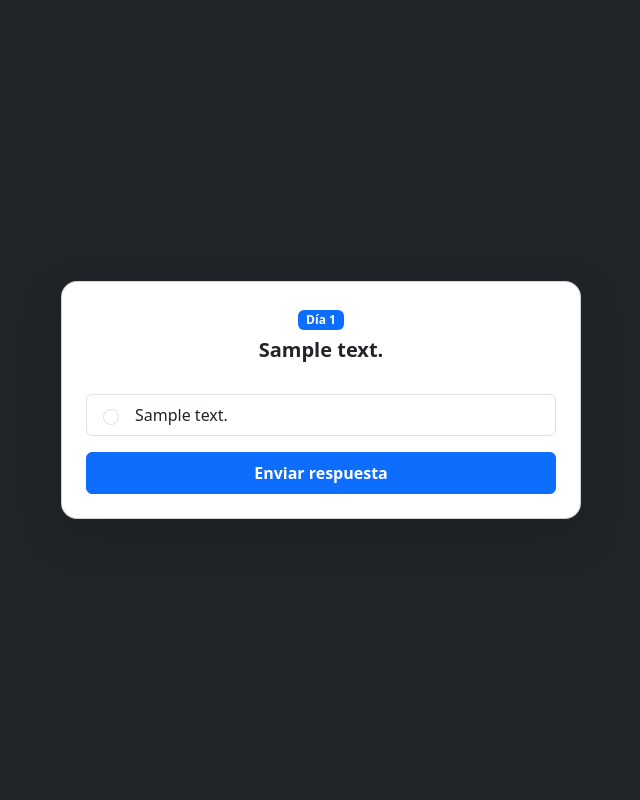
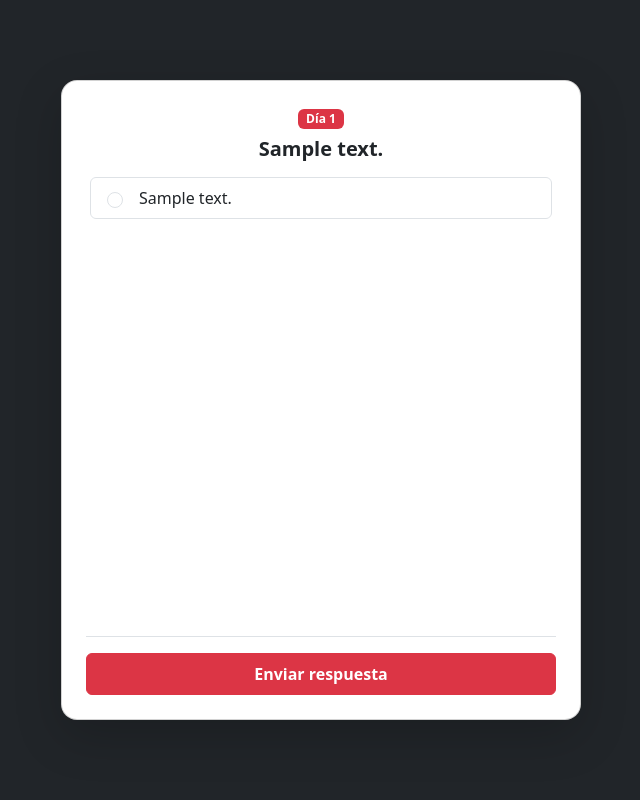
Before and after one commit to dsineirobarreiro/davidad, a Django app: template advent_project/calendar_app/templates/answer.html in a window 1280 px wide. Shown: the whole page, without its empty margins (319-959 px from the left). Run offline with Django 5.2, Linux system fonts and the light colour scheme; the template is opened without the code that fills it: values that come from a table or form of the project are taken from there, others are empty; tables that the repository leaves empty hold one stand-in row (values such as "Sample post"); some libraries are stand-ins or nearby versions.

Commit message:
feat: fix scroll

```diff
--- a/advent_project/calendar_app/templates/answer.html
+++ b/advent_project/calendar_app/templates/answer.html
@@ -3,13 +3,16 @@
 
 {% block head %}
     <link rel="stylesheet" type="text/css" href="{% static 'calendar_app/css/stylesheet.css' %}">
-    <script src="https://cdn.jsdelivr.net/npm/sortablejs@1.15.0/Sortable.min.js"></script>
 
         <style>
             .question-card {
                 width: 100%;
                 max-width: 520px;
+                height: 80vh;
+                display: flex;
+                flex-direction: column;
                 border-radius: 16px;
+                overflow: hidden; /* 👈 IMPORTANTE */
             }
 
             .option-hover:hover {
@@ -28,14 +31,16 @@
 {% endblock %}
 
 {% block content %}
-<div class="d-flex align-items-center justify-content-center h-100 p-5">
+<div class="d-flex align-items-center justify-content-center min-vh-100 px-3">
 
     <div class="question-card card shadow-lg p-4">
-    <!-- Header -->
-    <div class="text-center mb-4">
-        <span class="badge bg-primary mb-2">Día {{ question.day }}</span>
-        <h4 class="fw-bold fs-5">{{ question.text }}</h4>
-    </div>
+
+    <!-- FORM -->
+    <form method="post"
+        id="{% if question.question_type == 'ORDER' %}orderForm{% endif %}"
+        class="d-flex flex-column h-100">
+
+        {% csrf_token %}
 
         {% if error %}
             <div class="alert alert-danger">
@@ -43,13 +48,15 @@
             </div>
         {% endif %}
 
-    <!-- FORM -->
-    <form method="post" id="{% if question.question_type == 'ORDER' %}orderForm{% endif %}">
-        {% csrf_token %}
+        <!-- SCROLL AREA -->
+        <div class="flex-grow-1 overflow-auto px-1 min-h-0">
 
-        <!-- ===================== -->
-        <!-- MULTI -->
-        <!-- ===================== -->
+            <!-- HEADER (FIJO) -->
+            <div class="text-center mb-3">
+                <span class="badge bg-danger mb-2">Día {{ question.day }}</span>
+                <h4 class="fw-bold fs-5">{{ question.text }}</h4>
+            </div>
+
             {% if question.question_type == "MULTI" %}
 
                 <div class="list-group mb-3">
@@ -72,9 +79,6 @@
 
             {% endif %}
 
-        <!-- ===================== -->
-        <!-- ORDER -->
-        <!-- ===================== -->
             {% if question.question_type == "ORDER" %}
 
                 <ul id="sortable-list" class="list-group mb-3">
@@ -94,17 +98,23 @@
 
             {% endif %}
 
-        <!-- BUTTON -->
-        <button class="btn btn-primary w-100 py-2 fw-bold">
+        </div>
+
+        <!-- BOTÓN FIJO ABAJO -->
+        <div class="pt-3 border-top">
+            <button class="btn btn-danger w-100 py-2 fw-bold">
                 Enviar respuesta
             </button>
+        </div>
 
     </form>
 
     </div>
 
+    {% if question.question_type == "ORDER" %}
+    <script src="https://cdn.jsdelivr.net/npm/sortablejs@1.15.0/Sortable.min.js"></script>
     <script src="{% static 'calendar_app/js/order.js' %}"></script>
-    <script src="https://cdn.jsdelivr.net/npm/sortablejs@1.15.0/Sortable.min.js"></script>
+    {% endif %}
 
 </div>
 {% endblock %}
```
Also changed, not shown: advent_project/advent_project/settings.py (+5 -4 lines), advent_project/calendar_app/migrations/0005_remove_answer_value.py (added). Lines whose indentation alone changed are shown as unchanged.
